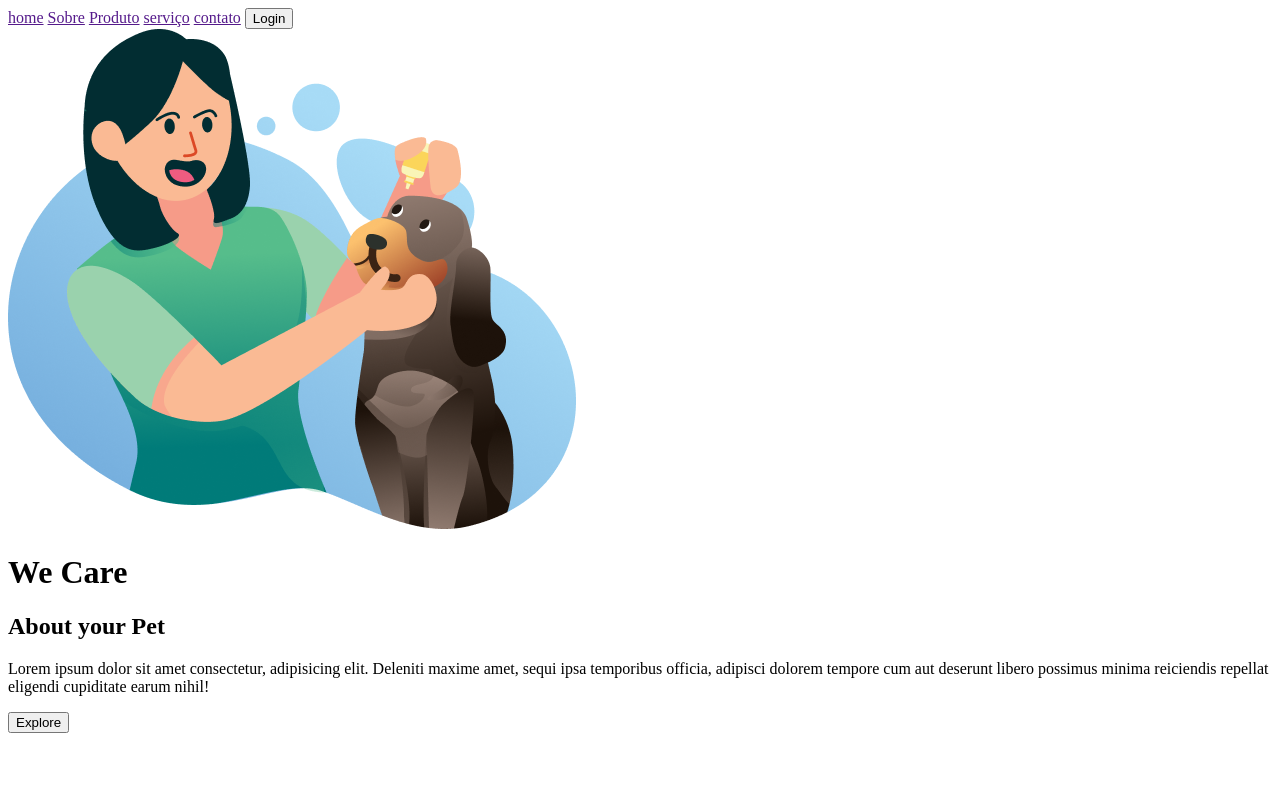
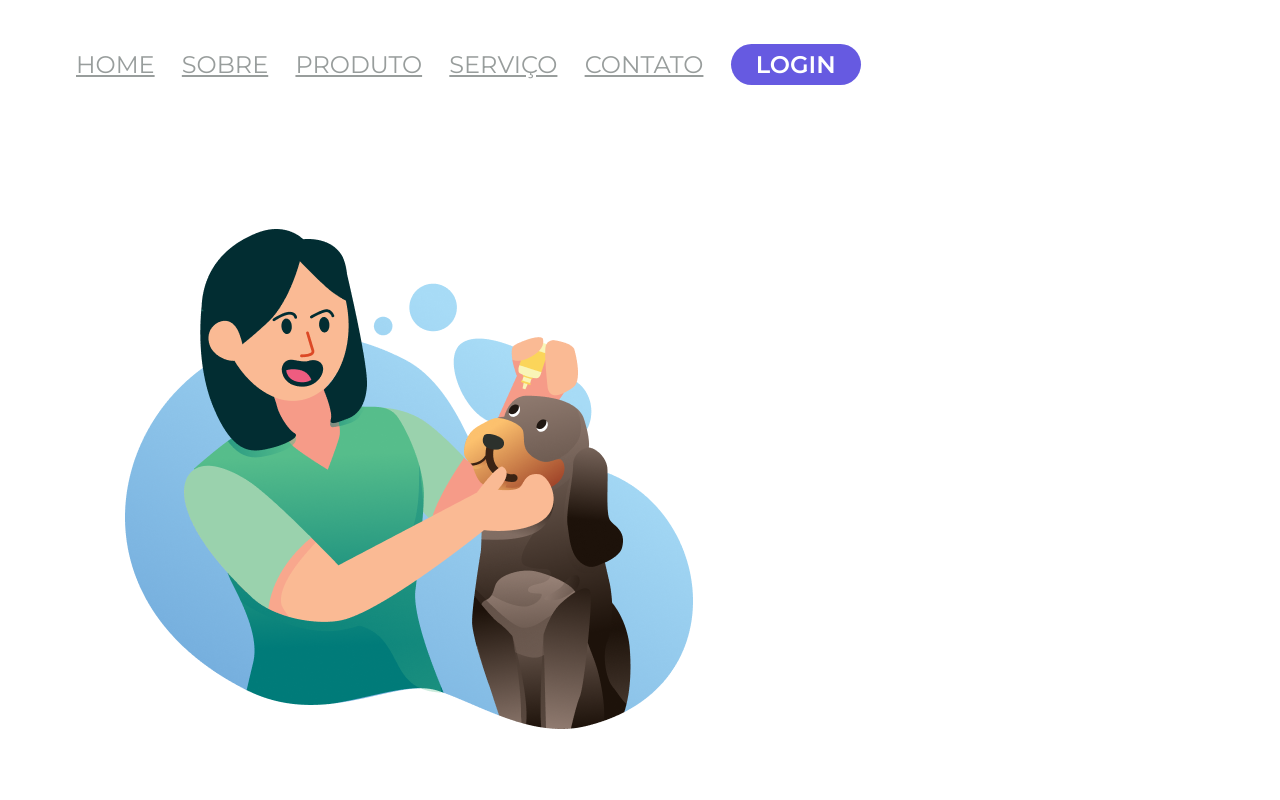
Before and after one commit to Jeanlucboza/001, a plain HTML site: page index.html in a window 1280 px wide. Shown: the top 800 px of the page. Drawn offline with Linux system fonts and the light colour scheme.

Commit message:
git commit

```diff
--- a/index.html
+++ b/index.html
@@ -4,19 +4,25 @@
     <meta charset="UTF-8" />
     <meta name="viewport" content="width=device-width, initial-scale=1.0" />
     <link rel="stylesheet" href="styles.css" />
+    <link rel="preconnect" href="https://fonts.googleapis.com" />
+    <link rel="preconnect" href="https://fonts.gstatic.com" crossorigin />
+    <link
+      href="https://fonts.googleapis.com/css2?family=Montserrat:ital,wght@0,100..900;1,100..900&family=Poppins:wght@400;500;600;700;900&display=swap"
+      rel="stylesheet"/>
     <title>We Care</title>
   </head>
   <body>
     <header>
-      <a href="">home</a>
-      <a href="">Sobre</a>
-      <a href="">Produto</a>
-      <a href="">serviço</a>
-      <a href="">contato</a>
-      <button>Login</button>
+      <a class="link-header" href="">home</a>
+      <a class="link-header" href="">Sobre</a>
+      <a class="link-header" href="">Produto</a>
+      <a class="link-header" href="">serviço</a>
+      <a class="link-header" href="">contato</a>
+      <button class="button-header">Login</button>
     </header>
     <main>
-      <img src="./img/Illustration 2.png" alt="We care Logo" />
+      <img src="./img/Illustration 2.png" alt="We care Logo" class="img-logo"/>
+      <section>
         <h1>We Care</h1>
         <h2>About your Pet</h2>
         <p>
@@ -25,7 +31,8 @@
           aut deserunt libero possimus minima reiciendis repellat eligendi
           cupiditate earum nihil!
         </p>
-      <button>Explore</button>
+        <button class="button-main">Explore</button>
+      </section>
     </main>
   </body>
 </html>
--- a/styles.css
+++ b/styles.css
@@ -0,0 +1,78 @@
+*{
+    font-family: "montserrat", sans-serif;
+    margin: 0;
+    padding: 0;
+    box-sizing: border-box;
+}
+header{
+    margin: 44px 0 144px 76px;
+}
+.img-logo{
+    width: 568px;
+    height: 500px;
+    margin-left: 125px;
+    display: inline-block;
+}
+.link-header{
+     font-weight: 600px;
+    font-size: 24px;
+    line-height: 29px;
+    color: #989D9C;
+    cursor: pointer;
+    margin-right: 23px;
+    text-transform: uppercase;
+}
+.button-header{
+    border-radius: 28px;
+    background: #665AE1;
+    width: 130px;
+    height: 41px;
+    border: none;
+    font-weight: 600;
+    font-size: 24px;
+    line-height: 29px;
+    color: #FFFFFF;
+    text-transform: uppercase;
+    cursor: pointer;
+}
+section{
+    display: inline-block;
+    margin: 86px;
+}
+
+h1{
+    font-weight: 900;
+    font-size: 100px;
+    line-height: 122px;
+    color: #515151;
+}
+
+h2{
+    font-weight: 500;
+    font-size: 58px;
+    line-height: 71px;
+    color: #515151;
+}
+
+p{
+    font-weight: 400;
+    font-size: 24px;
+    line-height: 29px;
+    color: #848484;
+    width: 515px;
+    margin-top: 32px;
+    margin-bottom: 65px;
+}
+.button-main{
+    background: #adff00;
+    border-radius: 30px;
+    width: 239px;
+    height: 64px;
+    border: none;
+    cursor: pointer;
+    box-shadow: 0px 4px 4px 0px #00000040;
+    font-weight: 700;
+    font-size: 28px;
+    line-height: 34px;
+    color: #000000;
+}
```
Lines whose indentation alone changed are shown as unchanged.
